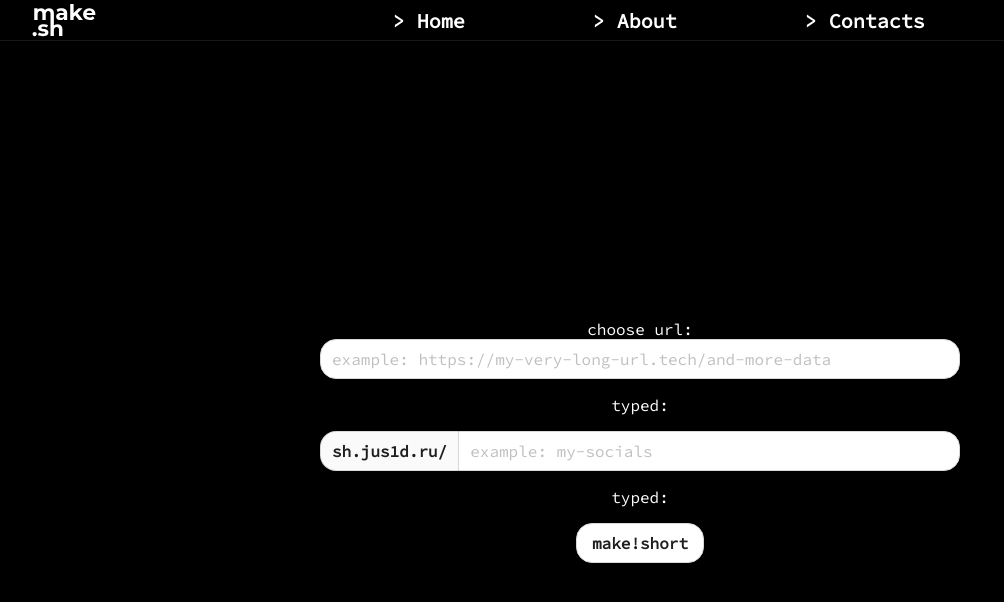
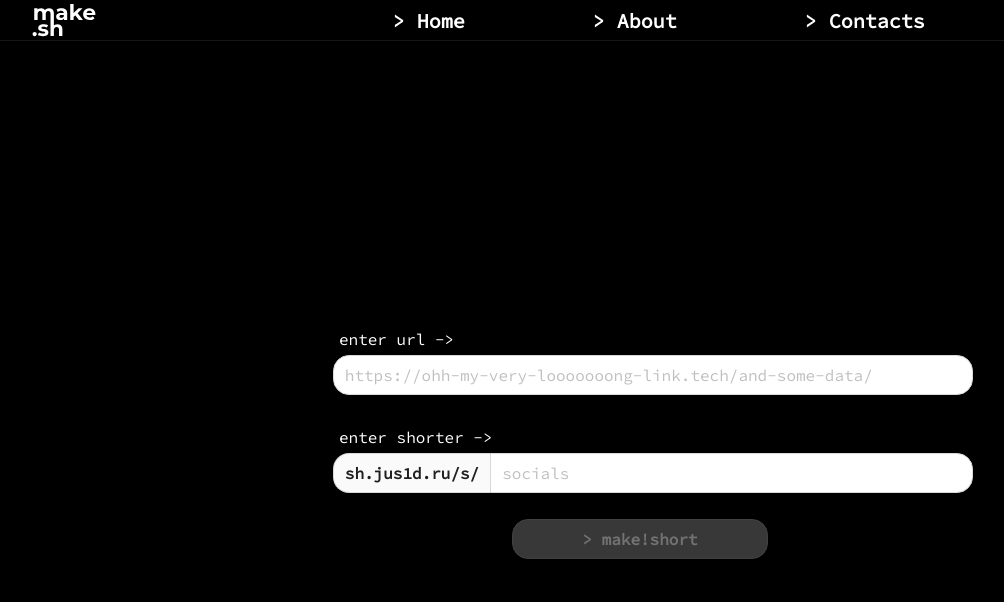
Before and after one commit to makeshort/frontend, a React (Create React App) app: page / in a window 1280 px wide. Shown: the top 602 px of the page, without its empty margins (0-1004 px from the left). Built offline with nearby package versions, Linux system fonts and the light colour scheme; the HTML template or start-up script is replaced by a standard one.

Commit message:
chore: some fixes in main screen

```diff
--- a/src/components/Button/ButtonClick.tsx
+++ /dev/null
@@ -1,18 +0,0 @@
-import React, {useState} from "react";
-import { Button } from "antd";
-import {SizeType} from "antd/es/config-provider/SizeContext";
-import './ButtonClick.css';
-
-const ButtonClick: React.FC = () => {
-
-    return (
-        <Button type="default" size="large">
-            <b>
-                {/*cl!ck*/}
-                make!short
-            </b>
-        </Button>
-    );
-}
-
-export default ButtonClick;
--- a/src/components/InputBar/InputBar.css
+++ b/src/components/InputBar/InputBar.css
@@ -1,8 +1,8 @@
-label {
-    display: flex;
-    justify-content: center;
+.input {
+    padding: 2%;
 }
 
-.typed {
-    width: 50vw;
+.input-header {
+    text-align: left;
+    padding: 1%;
 }
--- a/src/components/InputBar/InputBar.tsx
+++ b/src/components/InputBar/InputBar.tsx
@@ -1,23 +1,75 @@
-import {Input, ConfigProvider, Button} from "antd";
+import { Input, ConfigProvider, Button, message } from "antd";
 import React, { useState } from "react";
-import ButtonClick from '../Button/ButtonClick';
 import './InputBar.css';
 
 const InputBar: React.FC = () => {
 
     const [inputUrl, setInputUrl] = useState('');
     const [inputShortUrl, setInputShortUrl] = useState('');
+    const [inputUrlStatus, setInputUrlStatus] = useState<"" | "warning" | "error" | undefined>("");
+    const [inputShortUrlStatus, setInputShortUrlStatus] = useState<"" | "warning" | "error" | undefined>("");
+    const [messageApi, contextHolder] = message.useMessage();
+    const [isButtonDisabled, setButtonDisabled] = useState(true);
 
     const handleChangeInputUrl = (e: React.ChangeEvent<HTMLInputElement>): void => {
-        setInputUrl(e.currentTarget.value);
+        let input = e.currentTarget.value;
+
+        if (isValidUrl(input) || input == "") {
+            setInputUrlStatus("");
+            setButtonDisabled(false);
+
+            if (input == "") setButtonDisabled(true); // TODO: Make this more convenient
+
+        } else {
+            setInputUrlStatus("error");
+            setButtonDisabled(true);
+        }
+        setInputUrl(input);
     }
 
     const handleChangeInputShortUrl = (e: React.ChangeEvent<HTMLInputElement>): void => {
+        let input: string = e.currentTarget.value;
+
+        if (isValidPathSegment(input) || input == "") {
+            setInputShortUrlStatus("");
+        } else {
+            setInputShortUrlStatus("error");
+        }
         setInputShortUrl(e.currentTarget.value);
+    }
+
+    const handleButtonClick = async (e: React.MouseEvent<HTMLElement, MouseEvent>): Promise<void> => {
+        messageApi.open({
+                type: 'loading',
+                content: 'Action in progress..',
+
+            });
+
+        await sleep(2500);
+
+        messageApi.destroy();
+        message.success('Your URL created!');
+    }
+
+    const isValidUrl = (url: string): boolean => {
+        const urlPattern = /^(https?:\/\/)?([\w-]+(\.[\w-]+)+\/?)(\S*)?$/;
+
+        return urlPattern.test(url);
+    }
+
+    const isValidPathSegment = (pathSegment: string): boolean => {
+        const regex = /^[a-zA-Z0-9_-]+$/;
+
+        return regex.test(pathSegment);
+    }
+
+    const sleep = (ms: number): Promise<void> => {
+        return new Promise(resolve => setTimeout(resolve, ms));
     }
 
     return (
         <div>
+            {contextHolder}
             <ConfigProvider
                 theme={{
                     token: {
@@ -28,28 +80,58 @@ const InputBar: React.FC = () => {
                         Input: {
                             activeShadow: "0 0 0 1px rgba(5, 145, 255, 1)",
                             addonBg: "#FAFAFA",
+                        },
+                        Button: {
+                            colorBgContainerDisabled: "#383838",
+                            colorTextDisabled: "#737373",
+                            borderColorDisabled: "#424242"
                         }
                     },
                 }}>
-                <label htmlFor="myInput">choose url:</label>
-                <Input
-                    size="large"
-                    className="typed"
-                    value={inputUrl}
-                    onChange={handleChangeInputUrl}
-                    placeholder="example: https://my-very-long-url.tech/and-more-data"
-                />
-                <p>typed: {inputUrl}</p>
+                <div className="input">
+                    <div className="input-header">
+                        {"enter url ->"}
+                    </div>
 
-                <Input
-                    size="large"
-                    addonBefore={<b>sh.jus1d.ru/</b>}
-                    value={inputShortUrl}
-                    onChange={handleChangeInputShortUrl}
-                    placeholder="example: my-socials"
-                />
-                <p>typed: {inputShortUrl}</p>
-                <ButtonClick />
+                    <Input
+                        size="large"
+                        style={{width: "50vw", height: "5vh"}}
+                        status={inputUrlStatus}
+                        value={inputUrl}
+                        onChange={handleChangeInputUrl}
+                        placeholder="https://ohh-my-very-looooooong-link.tech/and-some-data/"
+                    />
+                </div>
+
+                <div className="input">
+                    <div className="input-header">
+                        {"enter shorter ->"}
+                    </div>
+
+                    <Input
+                        size="large"
+                        style={{width: "50vw", height: "5vh"}}
+                        status={inputShortUrlStatus}
+                        addonBefore={<b>sh.jus1d.ru/s/</b>}
+                        value={inputShortUrl}
+                        onChange={handleChangeInputShortUrl}
+                        placeholder="socials"
+                    />
+                </div>
+
+                <div className="input">
+                    <Button
+                        type="default"
+                        size="large"
+                        style={{width: "20vw", height: "5vh"}}
+                        onClick={handleButtonClick}
+                        disabled={isButtonDisabled}
+                    >
+                        <b>
+                            {"> make!short"}
+                        </b>
+                    </Button>
+                </div>
             </ConfigProvider>
         </div>
     );
```
Also changed, not shown: src/components/Button/ButtonClick.css (deleted).
